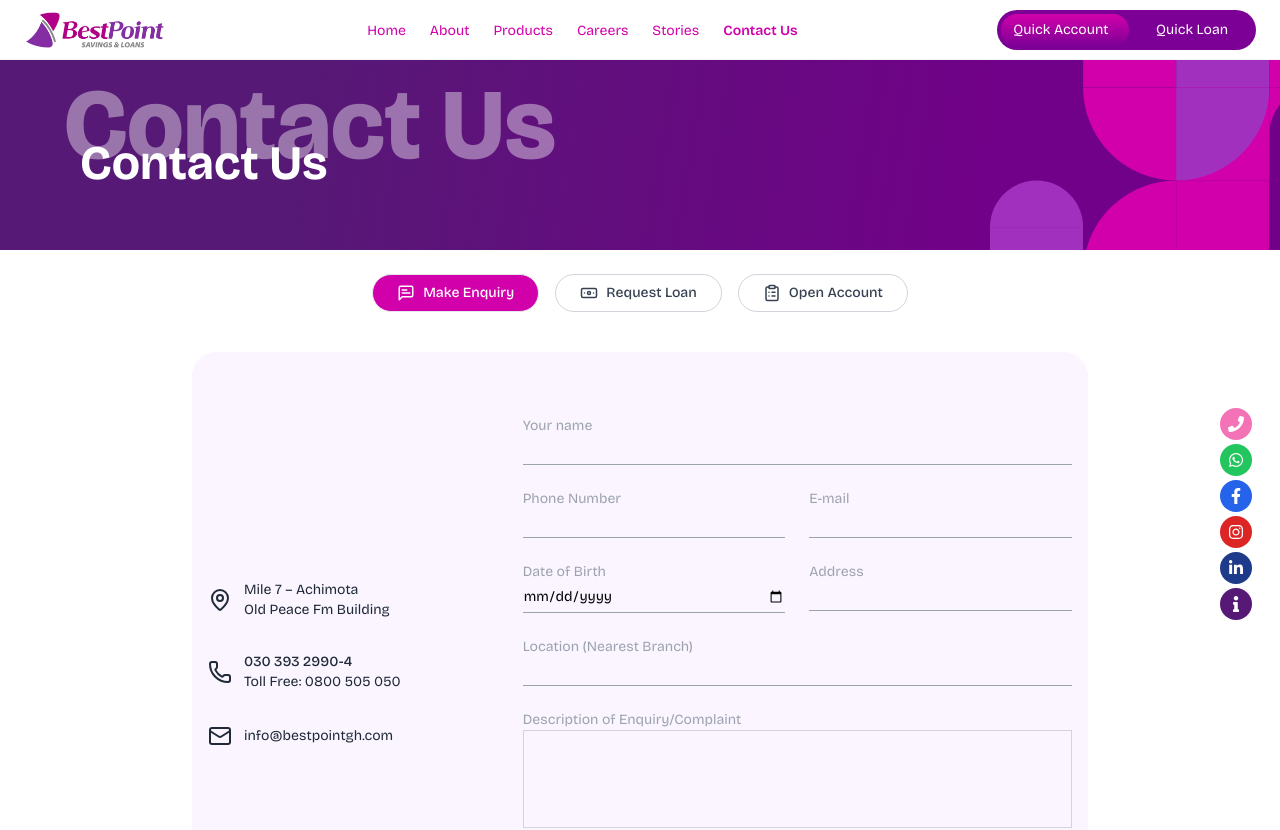
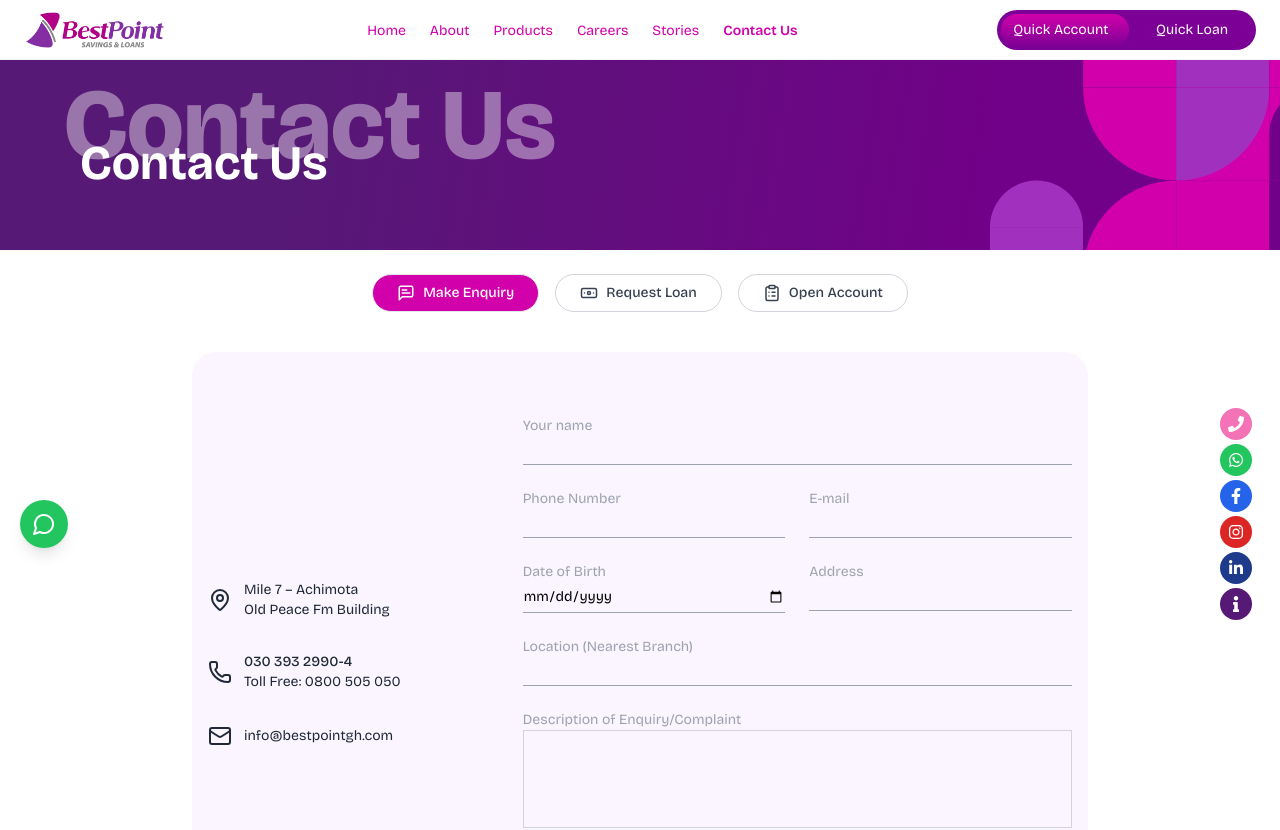
Before and after one commit to jnboateng/bpsl-website, a React (Create React App) app: page /contact in a window 1280 px wide. Shown: the top 830 px of the page. Built offline with nearby package versions, Linux system fonts and the light colour scheme.

Commit message:
testimonials

```diff
--- a/src/Pages/ContactPage.jsx
+++ b/src/Pages/ContactPage.jsx
@@ -11,6 +11,7 @@ import {
   ClipboardList,
 } from "lucide-react";
 import Hero from "../components/About/Hero";
+import ChatIcon from "../components/ChatIcon";
 
 const ContactPage = () => {
   const [activeTab, setActiveTab] = useState("enquiry");
@@ -250,6 +251,7 @@ const ContactPage = () => {
         </form>
       </div>
     </div>
+    <ChatIcon />
     </div>
   );
 };
--- /dev/null
+++ b/src/components/ChatIcon.jsx
@@ -0,0 +1,97 @@
+import { useState, useEffect } from "react";
+import { MessageCircle } from "lucide-react";
+
+const ChatIcon = () => {
+  const [isDragging, setIsDragging] = useState(false);
+  const [isOpen, setIsOpen] = useState(false);
+  const [dragStart, setDragStart] = useState({ x: 0, y: 0 });
+  const [position, setPosition] = useState({ x: 20, y: 500 });
+
+  const phoneNumber = "233509803458";
+  const defaultMessage = "Hello! I'm interested in learning more about your services.";
+
+  const handleMouseDown = (e) => {
+    setIsDragging(true);
+    setDragStart({
+      x: e.clientX - position.x,
+      y: e.clientY - position.y,
+    });
+    e.preventDefault();
+  };
+
+  const handleMouseMove = (e) => {
+    if (isDragging) {
+      setPosition({
+        x: e.clientX - dragStart.x,
+        y: e.clientY - dragStart.y,
+      });
+    }
+  };
+
+  const handleMouseUp = () => {
+    setIsDragging(false);
+  };
+
+  useEffect(() => {
+    if (isDragging) {
+      document.addEventListener("mousemove", handleMouseMove);
+      document.addEventListener("mouseup", handleMouseUp);
+    } else {
+      document.removeEventListener("mousemove", handleMouseMove);
+      document.removeEventListener("mouseup", handleMouseUp);
+    }
+
+    return () => {
+      document.removeEventListener("mousemove", handleMouseMove);
+      document.removeEventListener("mouseup", handleMouseUp);
+    };
+  }, [isDragging, dragStart]);
+
+  return (
+    <div
+      className="fixed z-50"
+      style={{
+        left: `${position.x}px`,
+        top: `${position.y}px`,
+        cursor: isDragging ? "grabbing" : "grab",
+      }}
+    >
+      {/* WhatsApp Chat Box */}
+      {isOpen && (
+        <div className="absolute bottom-full left-0 mb-2 w-80 bg-white rounded-lg shadow-xl p-4 border border-gray-200 text-sm">
+          <div className="flex justify-between items-center mb-2">
+            <h3 className="font-semibold text-gray-800">Chat with us</h3>
+            <button
+              onClick={() => setIsOpen(false)}
+              className="text-gray-400 hover:text-gray-600 text-lg leading-none"
+            >
+              ×
+            </button>
+          </div>
+          <p className="text-gray-600 mb-4">Click below to start a WhatsApp chat with our team.</p>
+          <a
+            href={`https://wa.me/${phoneNumber}?text=${encodeURIComponent(defaultMessage)}`}
+            target="_blank"
+            rel="noopener noreferrer"
+            className="block text-center bg-green-500 hover:bg-green-600 text-white py-2 rounded transition"
+          >
+            Start Chat on WhatsApp
+          </a>
+        </div>
+      )}
+
+      {/* Floating Chat Icon */}
+      <div
+        onMouseDown={handleMouseDown}
+        onClick={() => !isDragging && setIsOpen(!isOpen)}
+        className={`w-12 h-12 rounded-full bg-green-500 flex items-center justify-center shadow-lg transition-transform ${
+          isOpen ? "" : "hover:scale-110"
+        }`}
+      >
+        <MessageCircle className="text-white" size={24} />
+      </div>
+    </div>
+  );
+};
+
+export default ChatIcon;
--- a/src/components/Home/Testimonials.jsx
+++ b/src/components/Home/Testimonials.jsx
@@ -46,10 +46,7 @@ const testimonials = [
 const TestimonialCard = ({ testimonial, isMobile }) => {
   return (
     <div
-     style={{
-        border: "1px solid rgba(168, 85, 247, 0.3)", // border-t-purple-500/20
 
-      }}
       className={`${
         isMobile ? "w-[85vw]" : "w-full"
       } mx-4 p-6 bg-gray-100 rounded-lg h-full flex flex-col`}
```
